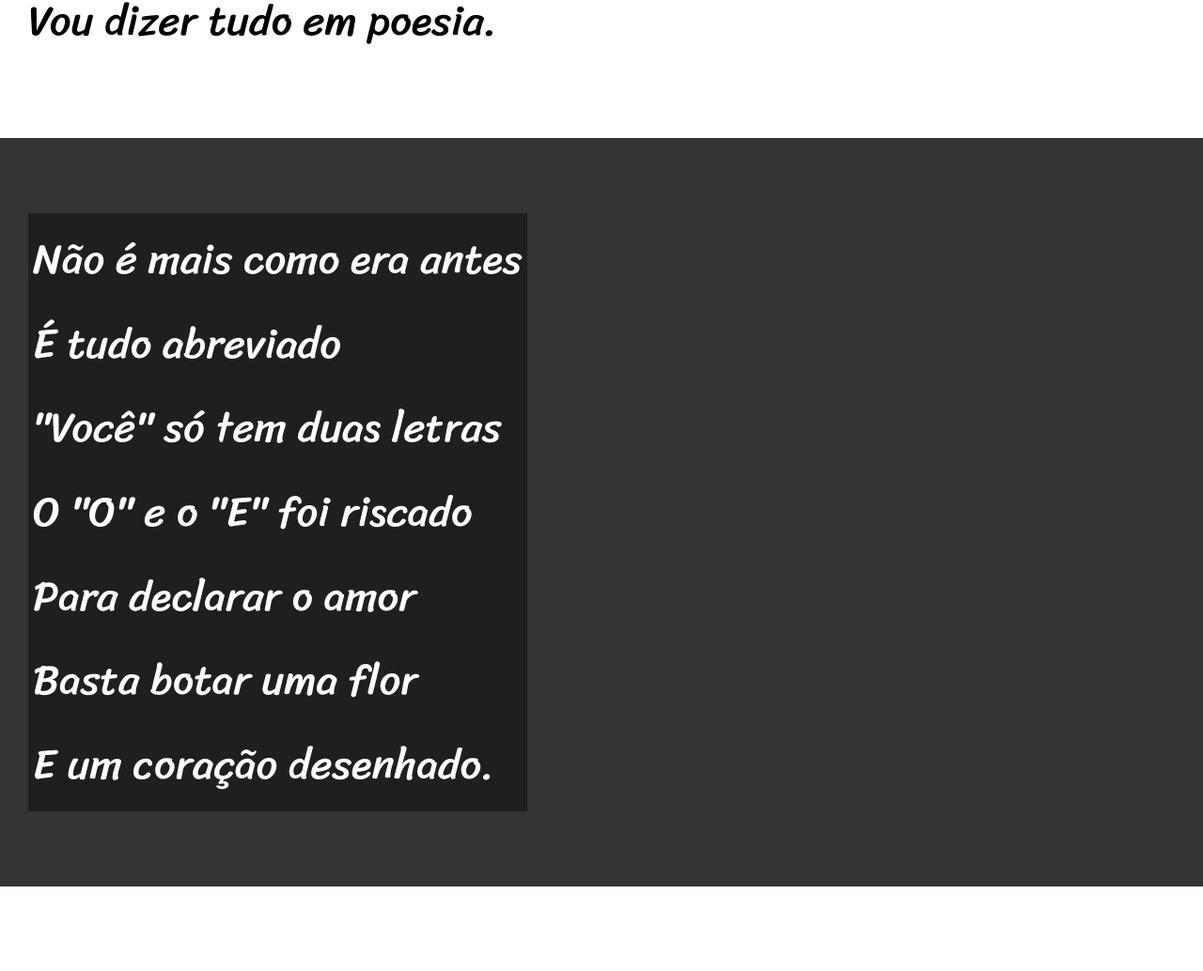
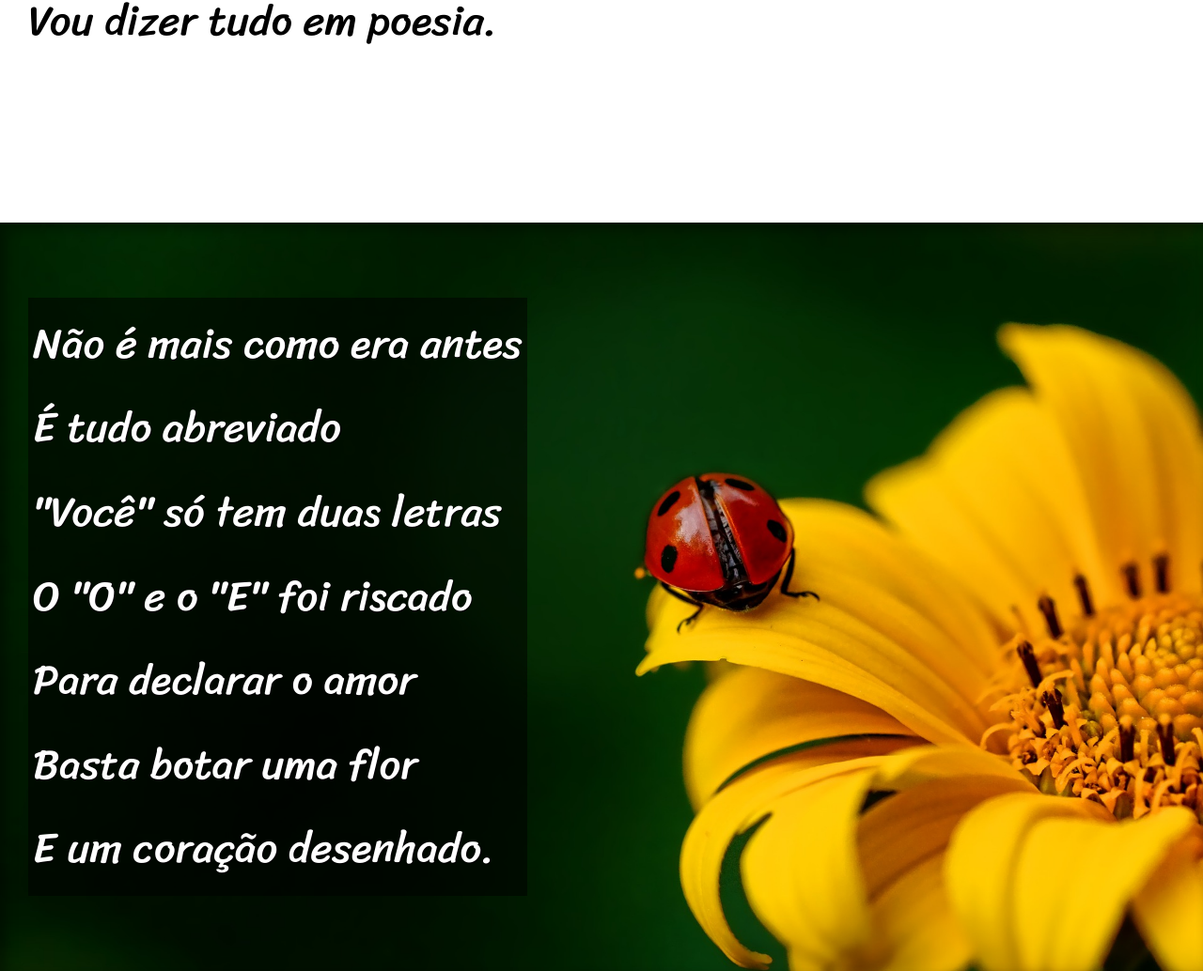
Before and after one commit to IsraelEstabile/html-css, a plain HTML site: page desafio-cordel/index.html in a window 1280 px wide. Shown: the part 900-1934 px from the top of the page at 94% size. Drawn offline with Linux system fonts and the light colour scheme.

Commit message:
atualização parallax simples

```diff
--- a/desafio-cordel/estilo/style.css
+++ b/desafio-cordel/estilo/style.css
@@ -50,6 +50,9 @@ section {
     font-size: 3.5vw;
 }
 
+section > p {
+    padding-bottom: 2em;
+}
 section.normal {
     background-color: white;
     color: black;
@@ -58,13 +61,25 @@ section.normal {
 section.imagem {
     background-color: rgb(53, 52, 52);
     color: white;
-    background-image: url();
+    background-position: right center;
+    background-size: cover;
+    box-shadow: inset 6px 6px 13px 0px rgba(0, 0, 0, 0.404);
+    background-attachment: fixed;
+}
+
+section#img01{
+    background-image: url(../imagens/background001.jpg);
+}
+
+section#img02 {
+    background-image: url(../imagens/background002.jpg);
 }
 
 section.imagem > p {
-    background-color: rgba(0, 0, 0, 0.404);
+    background-color: rgba(0, 0, 0, 0.521);
     display: inline-block;
     padding: 5px;
+    text-shadow: 1px 1px 0px black;
 }
 footer {
     background-color: black;
--- a/desafio-cordel/index.html
+++ b/desafio-cordel/index.html
@@ -24,7 +24,7 @@
         </p>
     </section>
 
-    <section class="imagem">
+    <section class="imagem" id="img01">
         <p>
             Não é mais como era antes <br>
             É tudo abreviado <br>
@@ -57,7 +57,7 @@
         </p>
     </section>
 
-    <section class="imagem">
+    <section class="imagem" id="img02">
         <p>
             Tenho saudade das cartas <br>
             Escritas com a própria mão <br>
```
